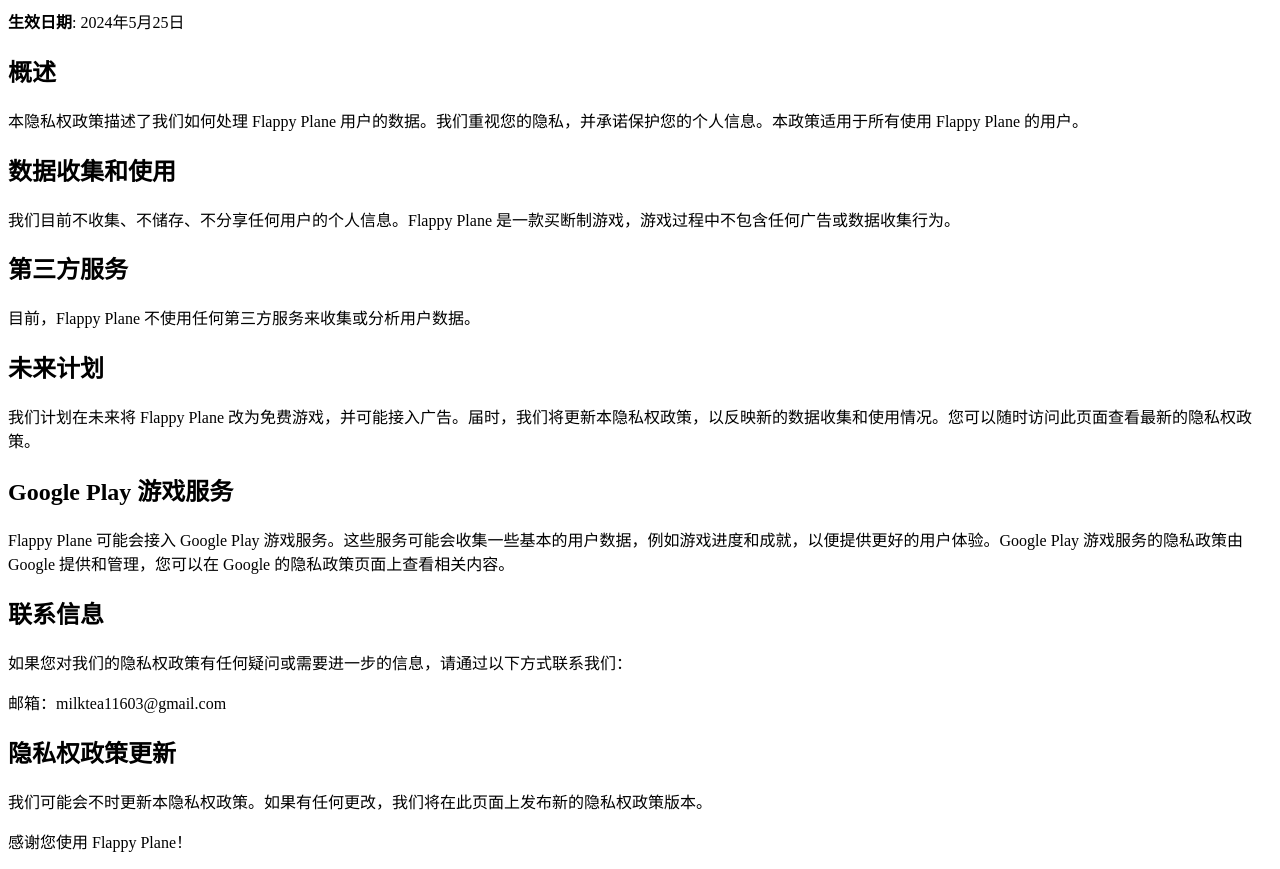
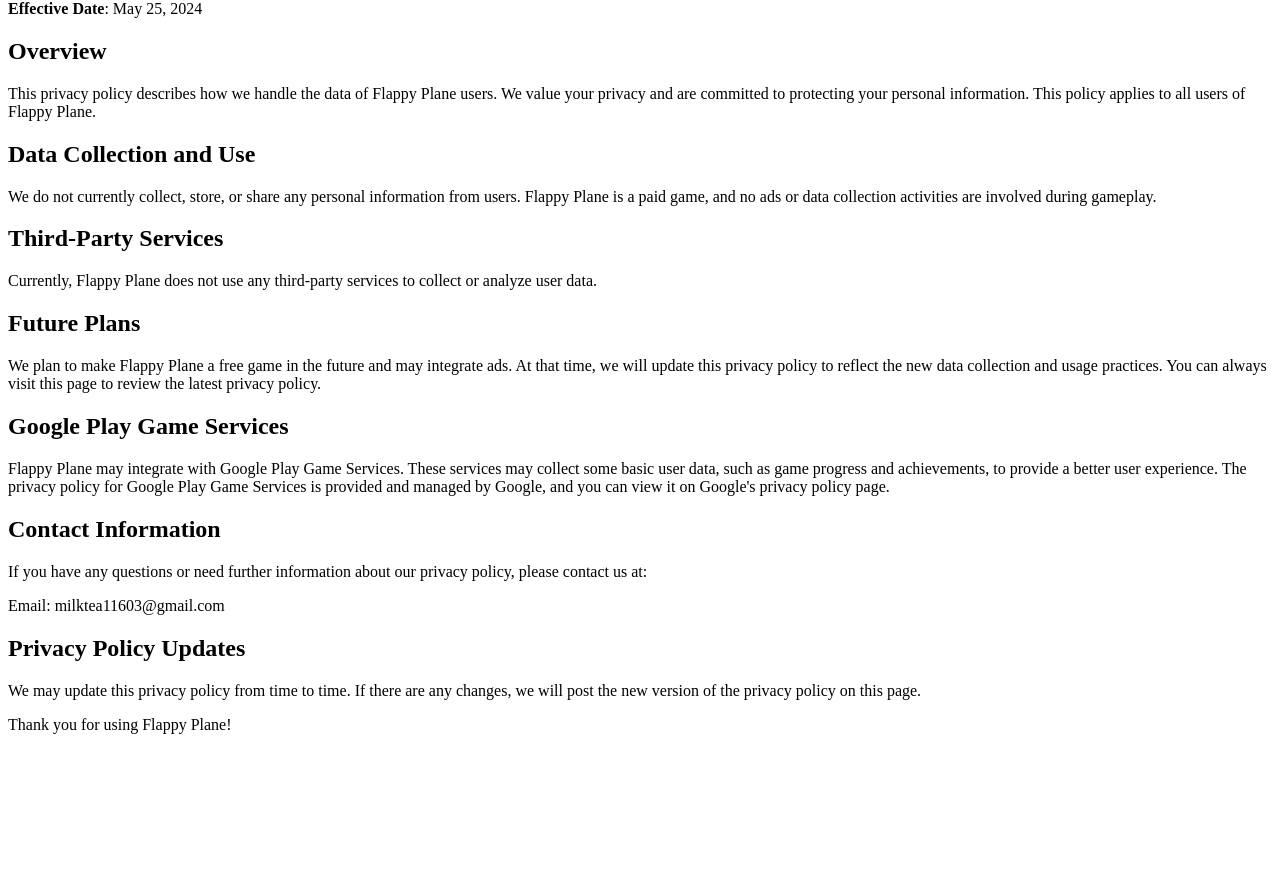
Before and after one commit to MilkteaJ/BRASSHORIZONPrivacyPolicy, a plain HTML site: page privacy_policy.html in a window 1280 px wide. Shown: the part 80-949 px from the top of the page. After the commit the page ends 830 px from the top, so only its background shows below. Drawn offline with Linux system fonts and the light colour scheme.

Commit message:
Update privacy_policy.html

```diff
--- a/privacy_policy.html
+++ b/privacy_policy.html
@@ -1,28 +1,28 @@
 <!DOCTYPE html>
-<html lang="zh-CN">
+<html lang="en">
 <head>
     <meta charset="UTF-8">
     <meta name="viewport" content="width=device-width, initial-scale=1.0">
-    <title>Flappy Plane 隐私权政策</title>
+    <title>Flappy Plane Privacy Policy</title>
 </head>
 <body>
-    <h1>Flappy Plane 隐私权政策</h1>
-    <p><strong>生效日期</strong>: 2024年5月25日</p>
-    <h2>概述</h2>
-    <p>本隐私权政策描述了我们如何处理 Flappy Plane 用户的数据。我们重视您的隐私，并承诺保护您的个人信息。本政策适用于所有使用 Flappy Plane 的用户。</p>
-    <h2>数据收集和使用</h2>
-    <p>我们目前不收集、不储存、不分享任何用户的个人信息。Flappy Plane 是一款买断制游戏，游戏过程中不包含任何广告或数据收集行为。</p>
-    <h2>第三方服务</h2>
-    <p>目前，Flappy Plane 不使用任何第三方服务来收集或分析用户数据。</p>
-    <h2>未来计划</h2>
-    <p>我们计划在未来将 Flappy Plane 改为免费游戏，并可能接入广告。届时，我们将更新本隐私权政策，以反映新的数据收集和使用情况。您可以随时访问此页面查看最新的隐私权政策。</p>
-    <h2>Google Play 游戏服务</h2>
-    <p>Flappy Plane 可能会接入 Google Play 游戏服务。这些服务可能会收集一些基本的用户数据，例如游戏进度和成就，以便提供更好的用户体验。Google Play 游戏服务的隐私政策由 Google 提供和管理，您可以在 Google 的隐私政策页面上查看相关内容。</p>
-    <h2>联系信息</h2>
-    <p>如果您对我们的隐私权政策有任何疑问或需要进一步的信息，请通过以下方式联系我们：</p>
-    <p>邮箱：milktea11603@gmail.com</p>
-    <h2>隐私权政策更新</h2>
-    <p>我们可能会不时更新本隐私权政策。如果有任何更改，我们将在此页面上发布新的隐私权政策版本。</p>
-    <p>感谢您使用 Flappy Plane！</p>
+    <h1>Flappy Plane Privacy Policy</h1>
+    <p><strong>Effective Date</strong>: May 25, 2024</p>
+    <h2>Overview</h2>
+    <p>This privacy policy describes how we handle the data of Flappy Plane users. We value your privacy and are committed to protecting your personal information. This policy applies to all users of Flappy Plane.</p>
+    <h2>Data Collection and Use</h2>
+    <p>We do not currently collect, store, or share any personal information from users. Flappy Plane is a paid game, and no ads or data collection activities are involved during gameplay.</p>
+    <h2>Third-Party Services</h2>
+    <p>Currently, Flappy Plane does not use any third-party services to collect or analyze user data.</p>
+    <h2>Future Plans</h2>
+    <p>We plan to make Flappy Plane a free game in the future and may integrate ads. At that time, we will update this privacy policy to reflect the new data collection and usage practices. You can always visit this page to review the latest privacy policy.</p>
+    <h2>Google Play Game Services</h2>
+    <p>Flappy Plane may integrate with Google Play Game Services. These services may collect some basic user data, such as game progress and achievements, to provide a better user experience. The privacy policy for Google Play Game Services is provided and managed by Google, and you can view it on Google's privacy policy page.</p>
+    <h2>Contact Information</h2>
+    <p>If you have any questions or need further information about our privacy policy, please contact us at:</p>
+    <p>Email: milktea11603@gmail.com</p>
+    <h2>Privacy Policy Updates</h2>
+    <p>We may update this privacy policy from time to time. If there are any changes, we will post the new version of the privacy policy on this page.</p>
+    <p>Thank you for using Flappy Plane!</p>
 </body>
 </html>
```
